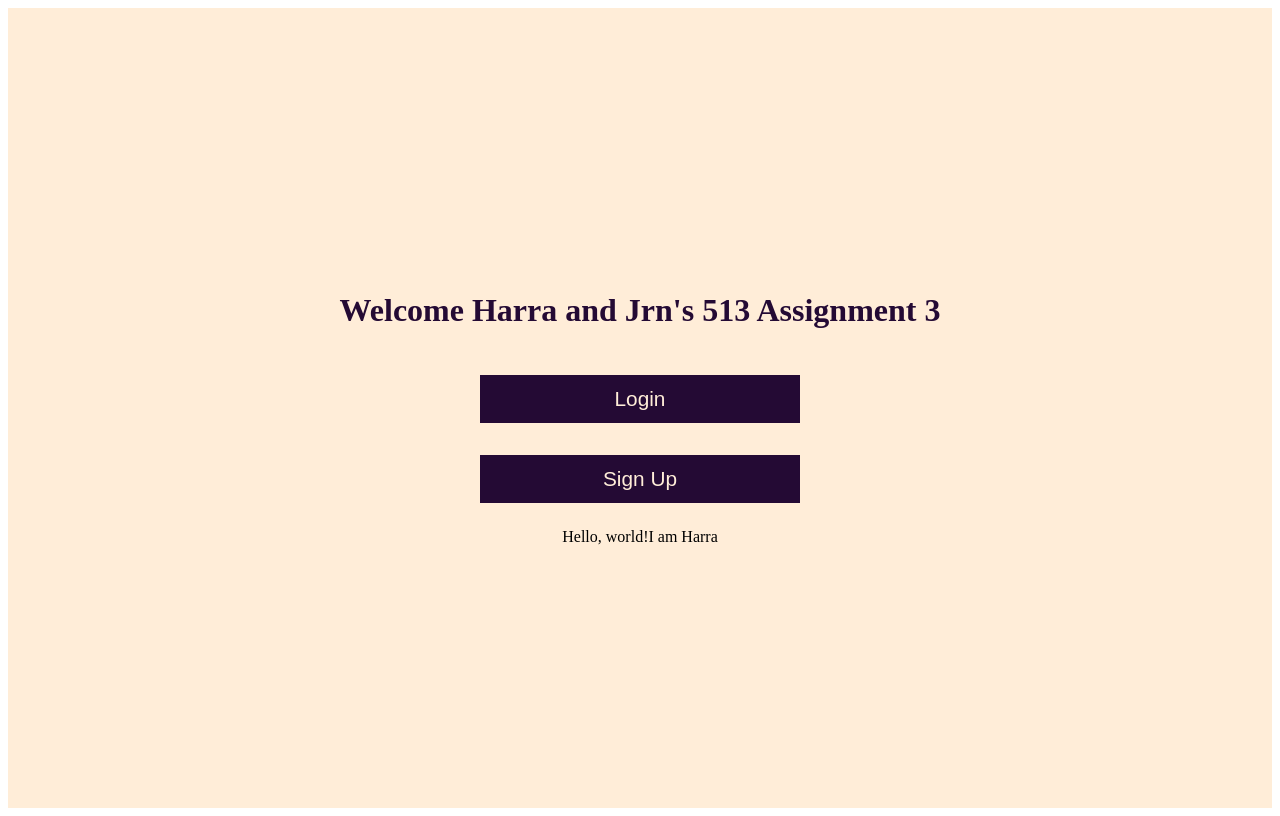
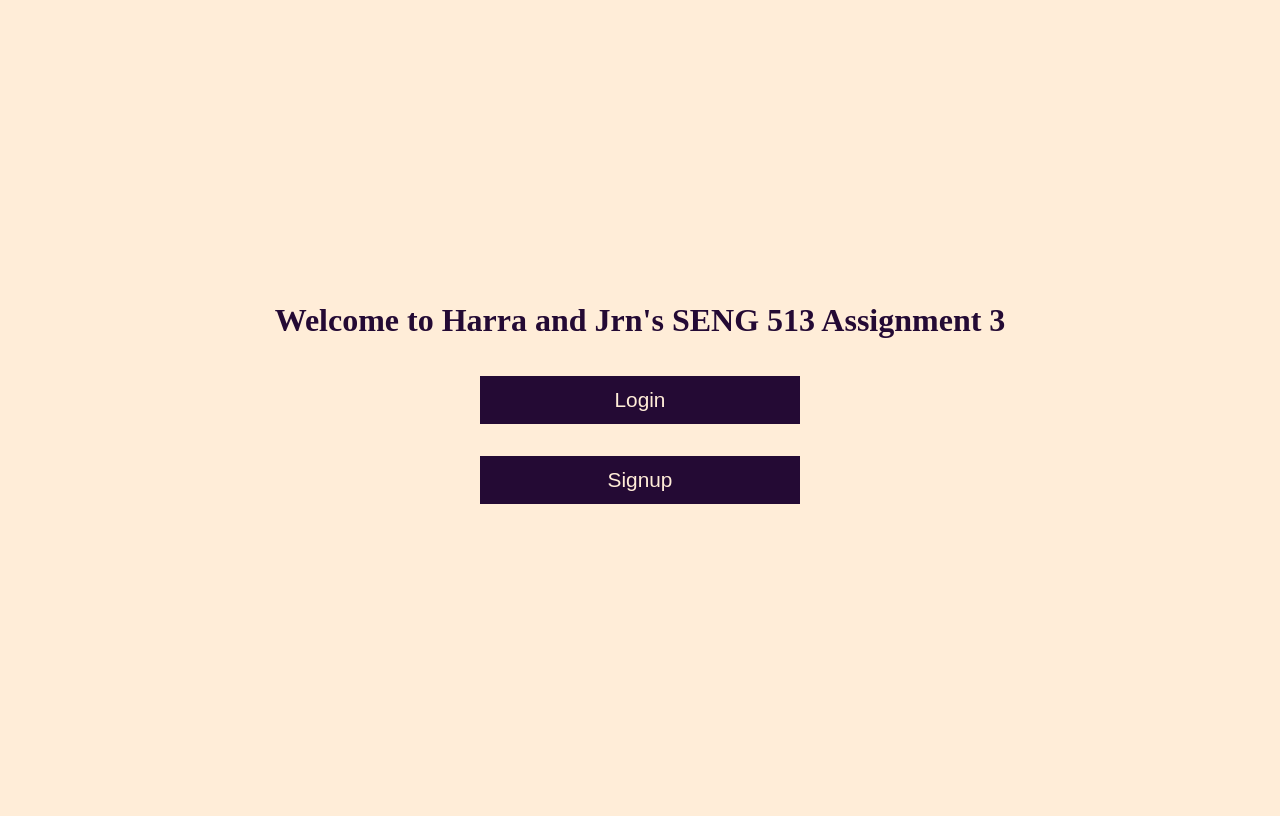
Before and after one commit to harrisonMondragon/web-dev-exploration, a PHP site: page / in a window 1280 px wide. After the commit the page ends 504 px from the top, so only its background shows below. Run offline with PHP 8.4, Linux system fonts and the light colour scheme.

Commit message:
[A3] Correct button flow and styling

```diff
--- a/assignment3/src/index.php
+++ b/assignment3/src/index.php
@@ -1,25 +1,56 @@
 <!DOCTYPE html>
 <html>
-
 <head>
-    <title>Harra and Jrn's PHP Web Page</title>
+    <title>Harra Jrn A3</title>
     <link rel="stylesheet" type="text/css" href="styles.css">
 </head>
+<body>
 
-<body>
-    <div class="landing-page">
-        <h1>Welcome Harra and Jrn's 513 Assignment 3</h1>
-        <div class="buttons-container">
-            <button>Login</button>
-            <button>Sign Up</button>
-        </div>
+<?php
+// Check if login or signup button is clicked
+if (isset($_POST['action'])) {
+    $action = $_POST['action'];
+    if ($action === 'login') {
+        // Show login form
+        echo '
+        <div class="container">
+            <h1>Login</h1>
+            <form method="post">
+                <label for="username">Username:</label><br>
+                <input type="text" id="username" name="username" required><br>
+                <label for="password">Password:</label><br>
+                <input type="password" id="password" name="password" required><br><br>
+                <button type="submit" name="login">Login</button>
+            </form>
+        </div>';
+    } elseif ($action === 'signup') {
+        // Show signup form
+        echo '
+        <div class="container">
+            <h1>Signup</h1>
+            <form method="post">
+                <label for="username">Username:</label><br>
+                <input type="text" id="username" name="username" required><br>
+                <label for="password">Password:</label><br>
+                <input type="password" id="password" name="password" required><br>
+                <label for="confirm_password">Confirm Password:</label><br>
+                <input type="password" id="confirm_password" name="confirm_password" required><br><br>
+                <button type="submit" name="signup">Signup</button>
+            </form>
+        </div>';
+    }
+} else {
+    // Default: show landing page
+    echo '
+    <div class="container">
+        <h1>Welcome to Harra and Jrn\'s SENG 513 Assignment 3</h1>
+        <form method="post">
+            <button type="submit" name="action" value="login">Login</button>
+            <button type="submit" name="action" value="signup">Signup</button>
+        </form>
+    </div>';
+}
+?>
 
-        <?php
-            // Your PHP code goes here
-            echo "Hello, world!";
-            echo "I am Harra";
-        ?>
-    </div>
 </body>
-
 </html>
--- a/assignment3/src/styles.css
+++ b/assignment3/src/styles.css
@@ -1,22 +1,37 @@
-.landing-page {
-	display: flex;
-	flex-direction: column;
-  justify-content: center;
-	align-items: center;
+body {
+  height: 100vh;
+  width: 100vw;
+  margin: 0;
   background-color: #FFEDD8;
-  height: 100vh;
-}
-
-h1 {
   color: #240A34;
 }
 
-.buttons-container {
-	display: flex;
-	justify-content: center;
-	flex-direction: column;
-	gap: 2rem;
-  padding: 25px
+.container {
+  display: flex;
+  flex-direction: column;
+  justify-content: center;
+  align-items: center;
+  height: 100%;
+  width: 100%;
+}
+
+form {
+  display: flex;
+  flex-direction: column;
+  align-items: center;
+}
+
+input {
+  border: 1px #240A34;
+  height: 2.5rem;
+  width: 20rem;
+  font-size: 1.3rem;
+  margin-bottom: 1rem;
+}
+
+label{
+  align-self: flex-start;
+  padding-left: 1rem;
 }
 
 button {
@@ -29,6 +44,7 @@ button {
 	margin-left: 5rem;
 	font-size: 1.3rem;
 	cursor: pointer;
+  margin: 1rem;
 }
 
 button:hover {
```
